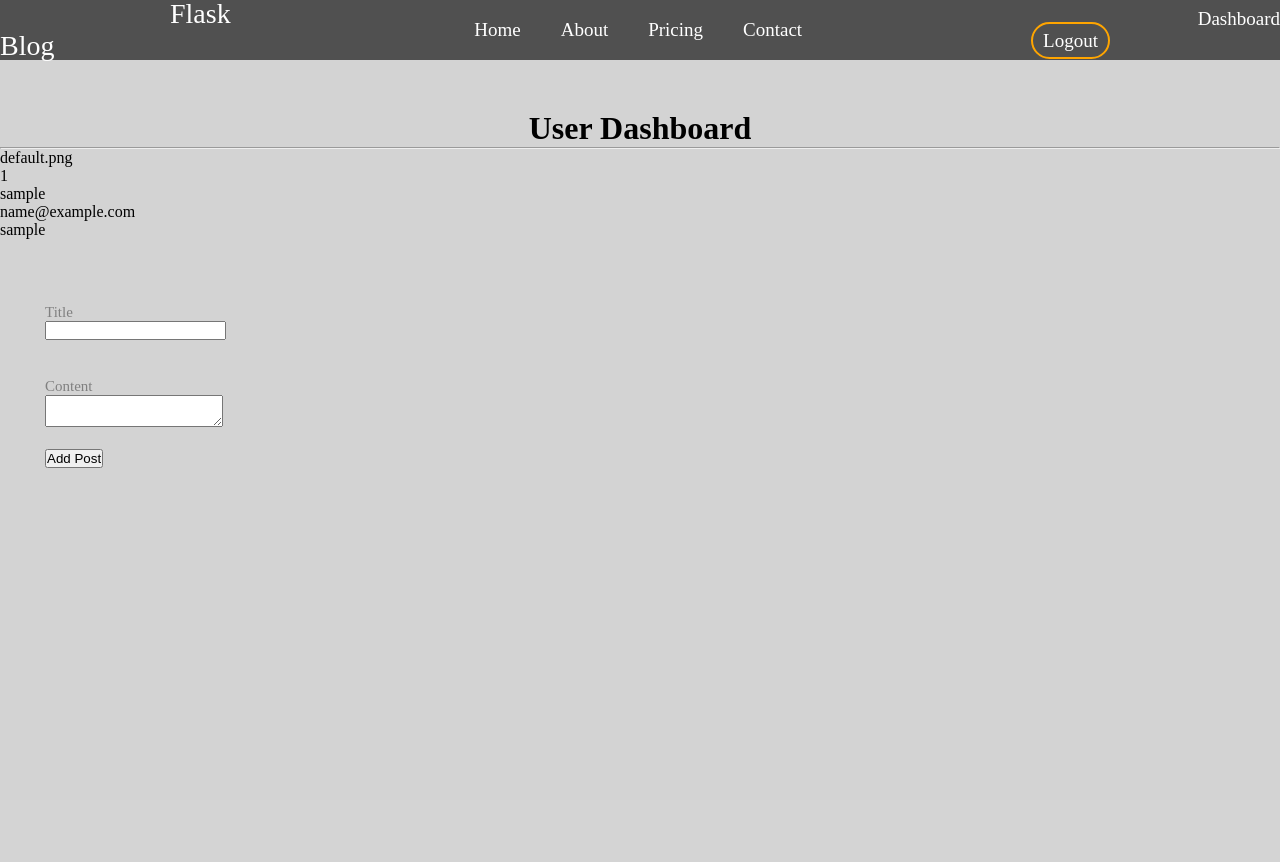
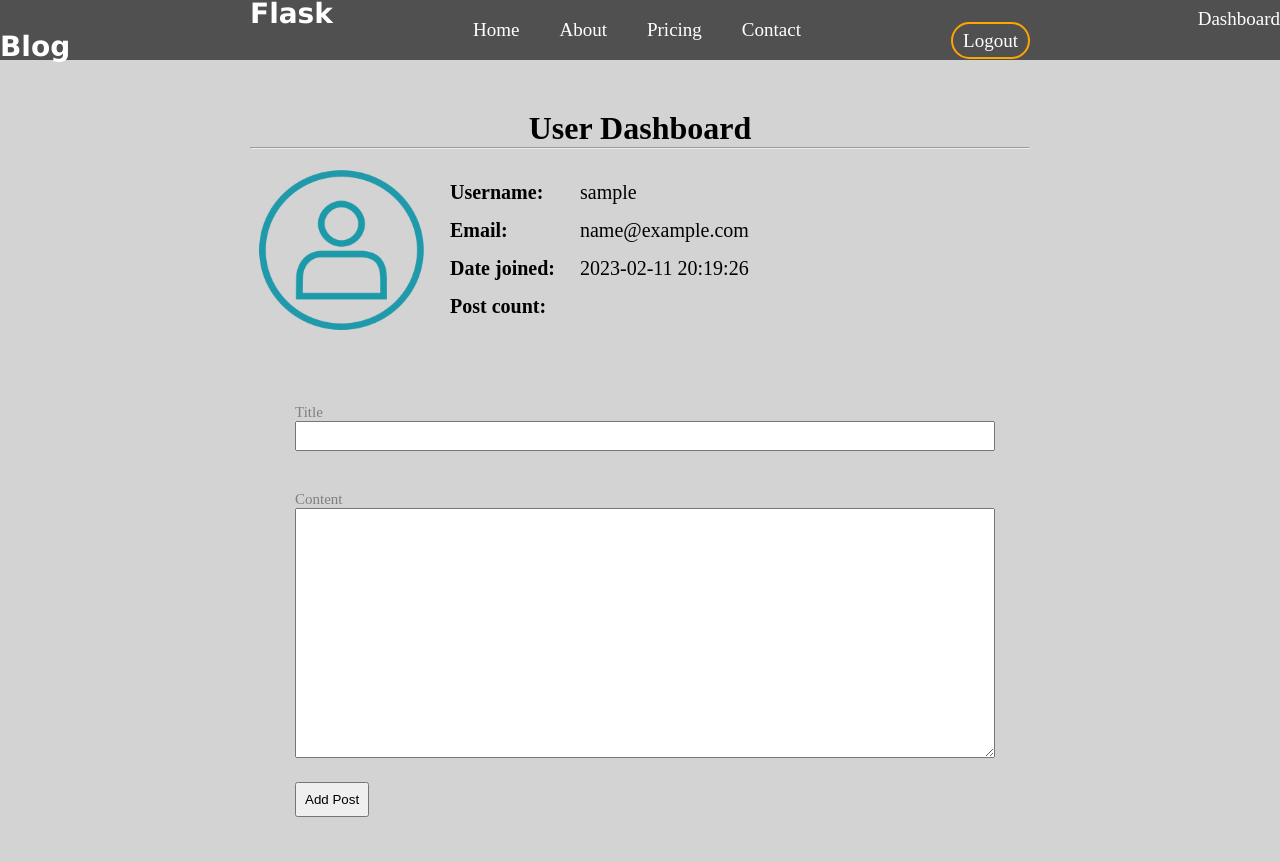
Before and after one commit to KrzysztofRozmus/Flask-Blog, a Flask app: page /user_dashboard in a window 1280 px wide. Before the commit the page ends 468 px from the top, so only its background shows below. Run offline with Flask 2, Linux system fonts and the light colour scheme; the visitor is signed in with stand-in values (Sample User, id 1); data comes from the database, SQL or seed files in the repository; some libraries are stand-ins or nearby versions.

Commit message:
Add default profile picture and user info in dashboard

```diff
--- a/flaskblog/__init__.py
+++ b/flaskblog/__init__.py
@@ -1,4 +1,5 @@
 from flask import Flask
+from datetime import datetime
 from flask_sqlalchemy import SQLAlchemy
 from flask_bcrypt import Bcrypt
 from flask_login import LoginManager
@@ -17,6 +18,9 @@
 login_manager = LoginManager()
 login_manager.init_app(app)
 
+my_datetime = datetime.now()
+current_datetime = my_datetime.replace(microsecond = 0)
+
 
 # If user is not logged in and want to access page with login_required decorator,
 # the login_view redirects him to login page with login_message message.
--- a/flaskblog/routes.py
+++ b/flaskblog/routes.py
@@ -11,12 +11,11 @@
     return User.query.get(email)
 
 
-
 @app.route("/")
 @app.route("/home")
 def home():
-    return render_template("index.html")
-
+    posts = Post.query.all()
+    return render_template("index.html", posts=posts)
 
 
 @app.route("/signup", methods=["GET", "POST"])
@@ -70,19 +69,19 @@
 def user_dashboard():
     form = PostForm()
 
-    if current_user.is_authenticated and form.validate_on_submit():
+    if form.validate_on_submit():
+
         post = Post(title=form.title.data,
                     content=form.content.data,
                     author=current_user)
+
         db.session.add(post)
-        print(post)
         db.session.commit()
         flash("The post was published", "info")
-        return redirect(url_for("user_dashboard"))
+        return redirect(url_for("home"))
     else:
-        return render_template("user_dashboard.html", form=form)
-
-
+        image_file = url_for("static", filename="pictures/default_pic.png")
+        return render_template("user_dashboard.html", form=form, image_file=image_file)
 
 
 @app.route("/logout")
--- a/flaskblog/static/general.css
+++ b/flaskblog/static/general.css
@@ -6,8 +6,63 @@
 
 body {
     background-color: lightgray;
+    margin: 0 250px;
 }
 
 .user-dashboard-title {
     text-align: center;
 }
+
+.post-container {
+    background-color: white;
+    margin-bottom: 30px;
+    padding: 10px;
+    box-shadow: 0 0 20px 0 rgba(0, 0, 0, 0.2), 0 5px 5px 0 rgba(0, 0, 0, 0.24);
+}
+
+.post-title {
+    font-weight: 700;
+    align-items: center;
+    margin-bottom: 20px;
+}
+
+.post-title h1 {
+    font-size: 25px;
+    margin-right: 15px;
+}
+
+.post-content {
+    margin-bottom: 15px;
+}
+
+.post-author-and-date {
+    display: flex;
+    justify-content: space-between;
+    font-size: 15px;
+    border-top: 1px solid black;
+    padding-top: 5px;
+}
+
+.post-date {
+    font-style: italic;
+}
+
+.form div {
+    margin-top: 20px;
+}
+
+#submit {
+    padding: 8px;
+}
+
+.post-title {
+    height: 30px;
+    width: 700px;
+    font-size: 20px;
+}
+
+.userdashboard-content {
+    height: 250px;
+    width: 700px;
+    font-size: 20px;
+}
--- a/flaskblog/static/navbar.css
+++ b/flaskblog/static/navbar.css
@@ -18,8 +18,10 @@
 }
 
 .navbar-title {
-    margin-left: 170px;
+    margin-left: 250px;
     font-size: 28px;
+    font-weight: 700;
+    font-family: "Purisa", Geneva, Tahoma, sans-serif;
 }
 
 .navbar-left-container {
@@ -27,7 +29,7 @@
 }
 
 .navbar-center-container {
-    flex: 3;
+    flex: 2;
     text-align: center;
 }
 
@@ -50,7 +52,7 @@
 .login-link,
 .logout-link {
     margin-left: 10px;
-    margin-right: 170px;
+    margin-right: 250px;
     border: 2px solid limegreen
 }
 
--- /dev/null
+++ b/flaskblog/static/user_dashboard.css
@@ -0,0 +1,22 @@
+.user-info-container {
+    display: flex;
+    align-items: center;
+    margin-top: 10px;
+}
+
+.profile-picture {
+    width: 180px;
+    margin-right: 20px;
+    border-radius: 90px;
+}
+
+.user-info {
+    font-size: 20px;
+    line-height: 38px;
+    display: flex;
+}
+
+.user-titles p {
+    margin-right: 25px;
+    font-weight: 700;
+}
--- a/flaskblog/templates/index.html
+++ b/flaskblog/templates/index.html
@@ -9,12 +9,14 @@
     <link rel="stylesheet" href="{{ url_for('static', filename='general.css') }}">
     <link rel="stylesheet" href="{{ url_for('static', filename='signup.css') }}">
     <link rel="stylesheet" href="{{ url_for('static', filename='login.css') }}">
+    <link rel="stylesheet" href="{{ url_for('static', filename='user_dashboard.css') }}">
+
 
 
     {% if title %}
-        <title>{{ title }}</title>
+    <title>{{ title }}</title>
     {% else %}
-        <title>Flask Blog</title>
+    <title>Flask Blog</title>
     {% endif %}
 
 </head>
@@ -22,6 +24,27 @@
 <body>
     {% include "navbar.html" %}
 
+    {% for post in posts %}
+    <div class="post-container">
+
+        <div class="post-title">
+            <h1>{{ post.title }}</h1>
+
+        </div>
+
+        <div class="post-content">
+            {{ post.content }}
+        </div>
+
+        <div class="post-author-and-date">
+          <small>Author: {{ post.author.username }}</small>
+            <small class="post-date">{{ post.date_posted }}</small>
+        </div>
+
+    </div>
+    {% endfor %}
+
+
     {% block content %}
     {% endblock content %}
 
--- a/flaskblog/templates/user_dashboard.html
+++ b/flaskblog/templates/user_dashboard.html
@@ -7,18 +7,29 @@
 {% block content %}
 <h1 class="user-dashboard-title">User Dashboard</h1>
 <hr>
+<div class="user-info-container">
+    <img class="profile-picture" src="{{ image_file }}" alt="">
+    <div class="user-info">
+        <div class="user-titles">
+            <p>Username:</p>
+            <p>Email:</p>
+            <p>Date joined:</p>
+            <p>Post count:</p>
 
-{{ current_user.image_file }} <br>
-{{ current_user.id }} <br>
-{{ current_user.username }} <br>
-{{ current_user.email }} <br>
-{{ current_user.password }} <br>
+        </div>
+        <div>
+            <p>{{ current_user.username }}</p>
+            <p>{{ current_user.email }}</p>
+            <p>{{ current_user.date_joined }}</p>
+        </div>
+    </div>
+</div>
 
 <form class="form" method=post>
     {{ form.hidden_tag() }}
-    {{ render_field(form.title) }} <br>
-    {{ render_field(form.content) }} <br>
-    {{ form.submit }}
+    {{ render_field(form.title, class="post-title") }}
+    {{ render_field(form.content, class="userdashboard-content") }}
+    <div>{{ form.submit }}</div>
 </form>
 
 
```
Also changed, not shown: flaskblog/models.py (+6 -4 lines), flaskblog/static/pictures/default_pic.png (added).
